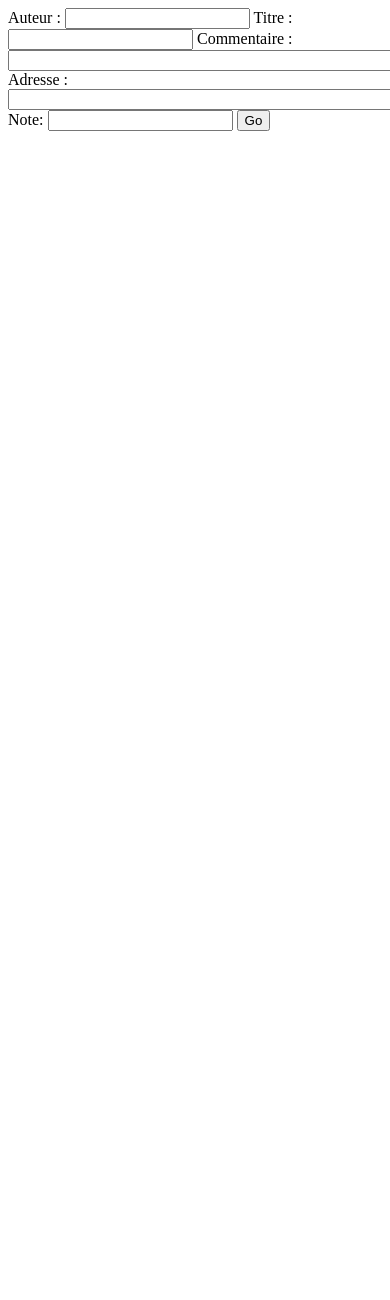
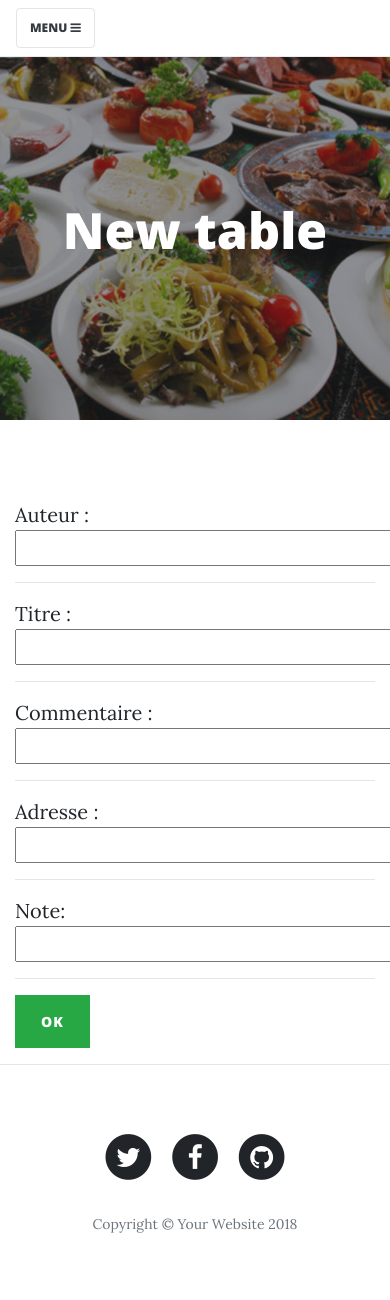
Before and after one commit to AnneGiralt/Blog_flask, a Flask app: page /addadress in a window 390 px wide; the page is wider, and only the part inside the window is pictured. Before the commit the page ends 131 px from the top of that part, so only its background shows below. Run offline with Flask 2, Linux system fonts and the light colour scheme; parts of the project's set-up code (start-up, migrations or seed data) failed here and were passed over; some libraries are stand-ins or nearby versions.

Commit message:
add article ok

```diff
--- a/blog/templates/pages/base.html
+++ b/blog/templates/pages/base.html
@@ -46,6 +46,9 @@
             </li>
             <li class="nav-item">
               <a class="nav-link" href="{{url_for('contact')}}">Contact</a>
+            </li>
+            <li class="nav-item">
+              <a class="nav-link" href="{{url_for('add_adress')}}">Add an adress</a>
             </li>
           </ul>
         </div>
--- a/blog/templates/posts/newtable.html
+++ b/blog/templates/posts/newtable.html
@@ -1,16 +1,171 @@
-<html>
-    <head>
-        <title>New Table</title>
-    </head>
-    <body>
+{% extends "pages/base.html" %}
+
+{% block header %}
+
+
+    <!-- Page Header -->
+    <header class="masthead" style="background-image: url('{{ url_for('static', filename= 'img/food.jpg') }}')">
+
+      <div class="overlay"></div>
+      <div class="container">
+        <div class="row">
+          <div class="col-lg-8 col-md-10 mx-auto">
+            <div class="page-heading">
+              <h1>New table</h1>
+              <span class="subheading"></span>
+            </div>
+          </div>
+        </div>
+      </div>
+    </header>
+
+{% endblock %}
+
+{% block content %}
+
+<br>
+    <div class="container">
+      <div class="row">
+        <div class="col-lg-8 col-md-10 mx-auto">
             <form method="POST" action="">
-                Auteur : {{ form.author(size=20) }}
-                Titre : {{ form.title(size=20) }}
-                Commentaire : {{ form.content(size=200) }}
-                Adresse : {{ form.adress(size=50) }}
-                Note: {{ form.note(size=20) }}
+                Auteur : {{ form.author(size=30) }}
+                 <hr>
+                Titre : {{ form.title(size=30) }}
+                 <hr>
+                Commentaire : {{ form.content(size=30) }}
+                 <hr>
+                Adresse : {{ form.adress(size=30) }}
+                 <hr>
+                Note: {{ form.note(size=30) }}
+                 <hr>
+                <button type="submit" class="btn btn-success">Ok</button>
+            </form>
+          </div>
+      </div>
+    </div>
 
-                <input type="submit" value="Go">
-            </form>
-    </body>
-</html>
+{% endblock %}
+
+                <label>Auteur :</label> <br>
+                <input type="text" name="auteur"></input>
+                <br>
+                <label>Nom du restaurant :</label> <br>
+                <input type="text" name="titre"></input>
+                <br>
+                <label>Adresse:</label> <br>
+                <input type="text" name="adresse"></input>
+                <br>
+                <label>Commentaire:</label> <br>
+                <input type="text" name="coment"></input>
+                {#<textarea rows="3" type="text" name="coment"> </textarea>#}
+                <br>
+                <label>Note:</label> <br>
+                <input type="text" name="note"></input>
+
+
+
+
+
+
+
+
+<form  action="" method="post" role="form">
+    <div class="form-group">
+      <label for="name">Name:</label>
+      <input type="text" class="form-control" id="name" name="name" placeholder="What's your name?">
+      <br>
+      <label for="email">Email:</label>
+      <input type="text" class="form-control" id="email" name="email" placeholder="Your email will be used to contact you.">
+      <br>
+      <label for="password">Password:</label>
+      <input type="password" class="form-control" id="password" name="password" placeholder="Enter a password.">
+
+
+
+
+
+
+    <!-- Main Content -->
+    <div class="container">
+      <div class="row">
+        <div class="col-lg-8 col-md-10 mx-auto">
+          <p>Entrez le nouveaux restaurant !</p>
+          <!-- Contact Form - Enter your email address on line 19 of the mail/contact_me.php file to make this form work. -->
+          <!-- WARNING: Some web hosts do not allow emails to be sent through forms to common mail hosts like Gmail or Yahoo. It's recommended that you use a private domain email address! -->
+          <!-- To use the contact form, your site must be on a live web host with PHP! The form will not work locally! -->
+          <form name="sentMessage" id="contactForm" novalidate>
+            <div class="control-group">
+              <div class="form-group floating-label-form-group controls">
+                <label>Auteur</label>
+                {{ form.author(size=20) }}
+                <input type="text" class="form-control" placeholder="Auteur" id="auteur" required data-validation-required-message="Please enter your name.">
+                <p class="help-block text-danger"></p>
+              </div>
+            </div>
+
+
+
+            <div class="control-group">
+              <div class="form-group floating-label-form-group controls">
+                <label>Commentaire</label>
+                {{ form.content(size=200) }}
+                <textarea rows="5" class="form-control" placeholder="Message" id="message" required data-validation-required-message="Please enter a message."></textarea>
+                <p class="help-block text-danger"></p>
+              </div>
+            </div>
+
+
+            <div class="control-group">
+              <div class="form-group floating-label-form-group controls">
+                <label>Adresse</label>
+                {{ form.adress(size=50) }}
+                <input type="text" class="form-control" placeholder="Adresse" id="adresse" required data-validation-required-message="Please enter the adress of the restaurant.">
+                <p class="help-block text-danger"></p>
+              </div>
+            </div>
+
+            <div class="control-group">
+              <div class="form-group floating-label-form-group controls">
+                <label>Note</label>
+                {{ form.note(size=20) }}
+                <input type="text" class="form-control" placeholder="Note" id="note" required data-validation-required-message="Please enter a mark from 0 to 5.">
+                <p class="help-block text-danger"></p>
+              </div>
+            </div>
+
+            <br>
+            <div id="success"></div>
+            <div class="form-group">
+              <button type="submit" class="btn btn-primary" id="sendMessageButton">Send</button>
+            </div>
+          </form>
+        </div>
+      </div>
+    </div>
+
+
+
+
+
+
+    <form>
+  <div class="form-group">
+    <label for="exampleInputEmail1">Email address</label>
+    <input type="email" class="form-control" id="exampleInputEmail1" placeholder="Email">
+  </div>
+  <div class="form-group">
+    <label for="exampleInputPassword1">Password</label>
+    <input type="password" class="form-control" id="exampleInputPassword1" placeholder="Password">
+  </div>
+  <div class="form-group">
+    <label for="exampleInputFile">File input</label>
+    <input type="file" id="exampleInputFile">
+    <p class="help-block">Example block-level help text here.</p>
+  </div>
+  <div class="checkbox">
+    <label>
+      <input type="checkbox"> Check me out
+    </label>
+  </div>
+  <button type="submit" class="btn btn-default">Submit</button>
+</form>
```
Also changed, not shown: blog/create_post.py (+1 -13 lines), blog/database/db.sqlite3.
